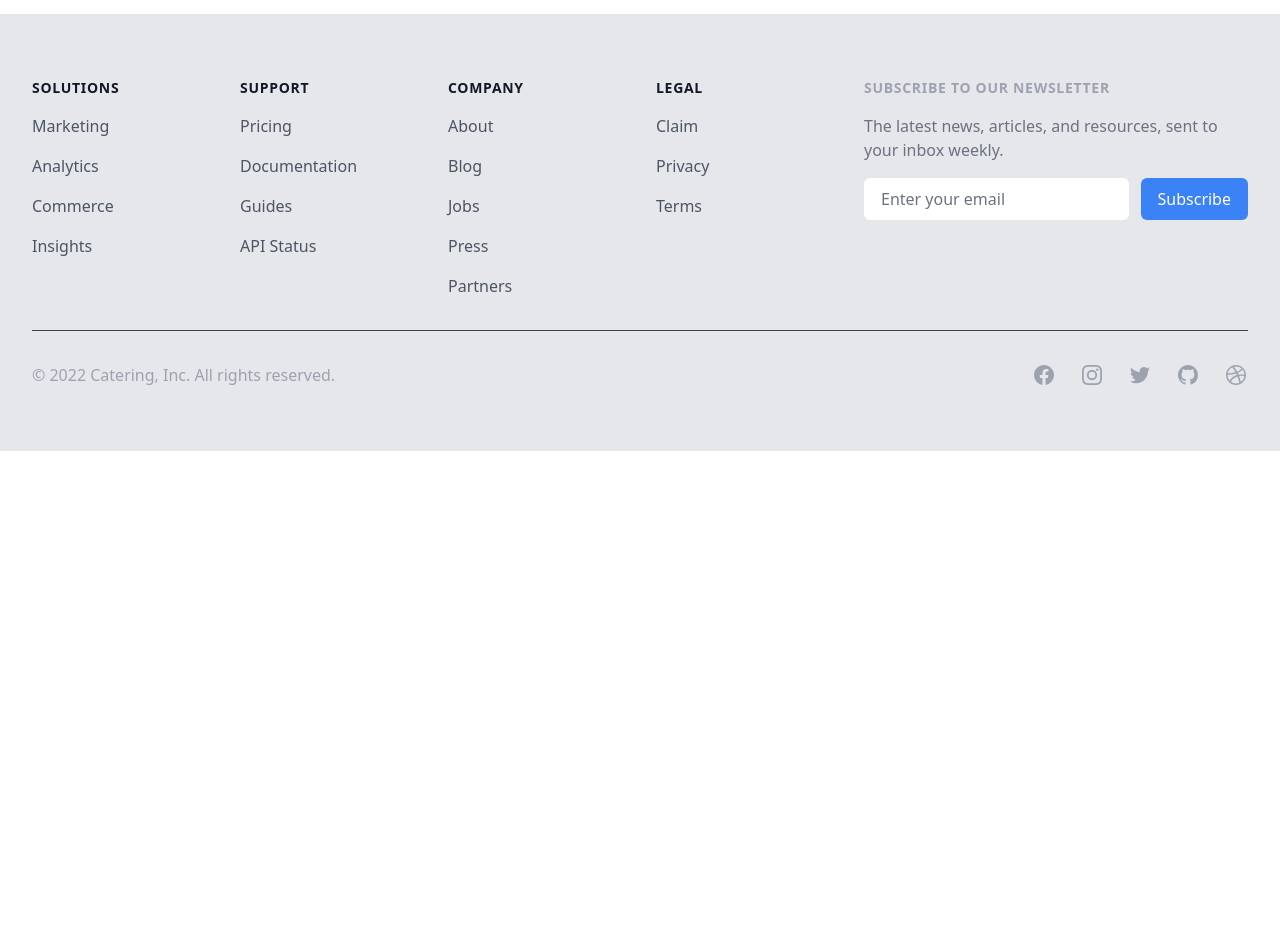
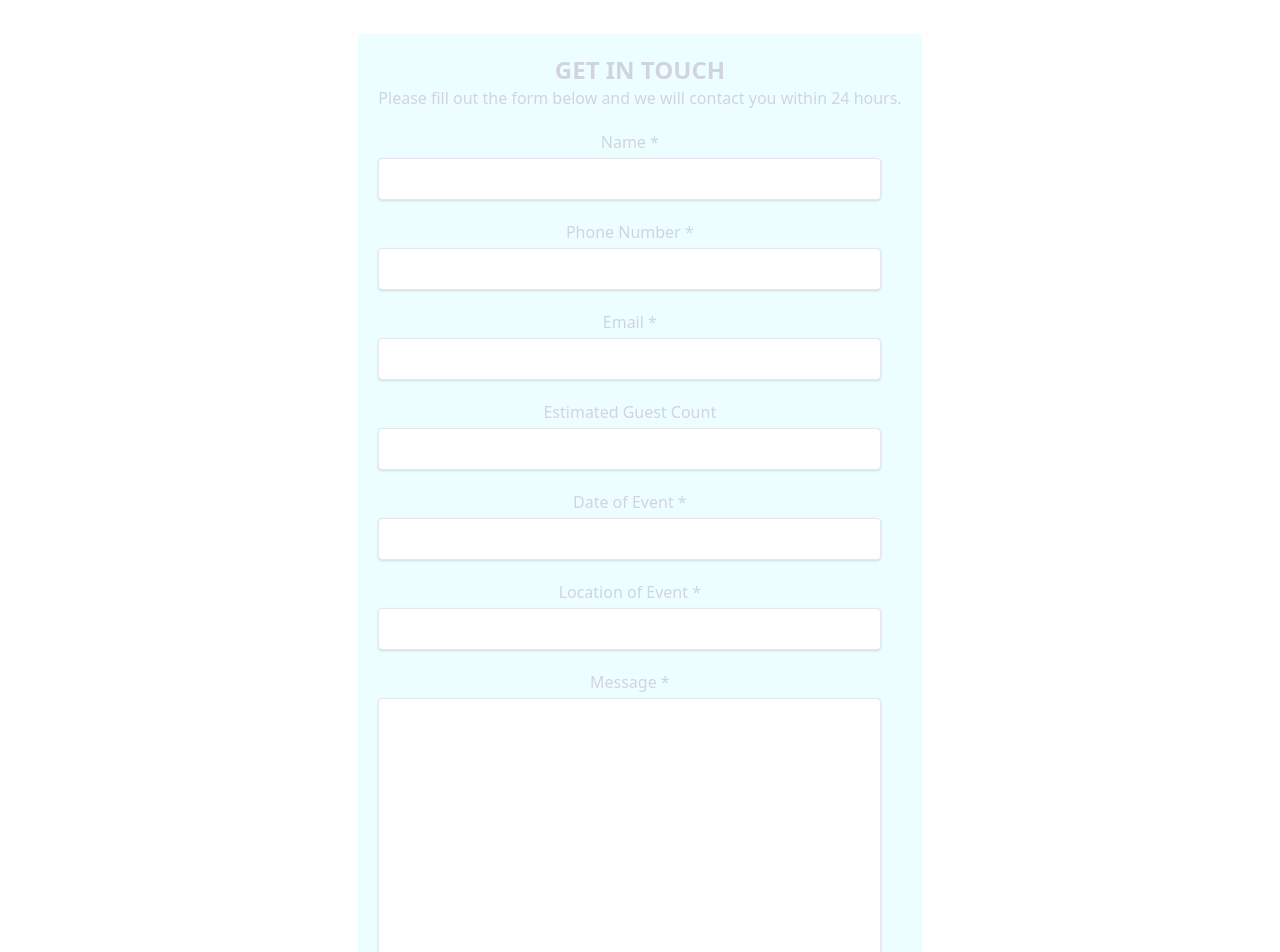
Before and after one commit to lorenzosyku/catering-app, a Next.js app: page / in a window 1280 px wide. Shown: the part 2660-3612 px from the top of the page. Before the commit the page ends 3111 px from the top, so only its background shows below. Built offline with nearby package versions, Linux system fonts and the light colour scheme.

Commit message:
added form frontend

```diff
--- /dev/null
+++ b/components/Form.jsx
@@ -0,0 +1,151 @@
+import React from 'react'
+
+function Form() {
+  return (
+    <section className="max-w-3xl mx-auto p-5 m-5 bg-cyan-50 text-gray-300" id="contact">
+      <div className="mb-5">
+        <div>
+          <p className="font-semibold text-2xl">GET IN TOUCH</p>
+        </div>
+
+        <h2>Please fill out the form below and we will contact you within 24 hours.</h2>
+      </div>
+
+      <div className="sm:flex flex-grow">
+        <div>
+          <form
+            className="flex flex-col max-w-2xl mx-auto mb-10"
+            //onSubmit={submitForm}
+          >
+            <fieldset>
+              <div className="mb-5">
+                <label htmlFor="contactName">
+                  Name <span className="required">*</span>
+                </label>
+                <input
+                  className="shadow border rounded py-2 px-3 form-input mt-1 block w-full ring-cyan-400 outline-none focus:ring"
+                  type="text"
+                  defaultValue=""
+                  //value={name}
+                  size="35"
+                  // id="contactName"
+                  // name="contactName"
+                  // onChange={(e) => setName(e.target.value)}
+                />
+              </div>
+
+              <div className="mb-5">
+                <label htmlFor="contactName">
+                  Phone Number <span className="required">*</span>
+                </label>
+                <input
+                  className="shadow border rounded py-2 px-3 form-input mt-1 block w-full ring-cyan-400 outline-none focus:ring"
+                  type="text"
+                  defaultValue=""
+                  //value={name}
+                  size="35"
+                  // id="contactName"
+                  // name="contactName"
+                  // onChange={(e) => setName(e.target.value)}
+                />
+              </div>
+
+              <div className="mb-5">
+                <label htmlFor="contactEmail">
+                  Email <span className="required">*</span>
+                </label>
+                <input
+                  className="shadow border rounded py-2 px-3 form-input mt-1 block w-full ring-cyan-400 outline-none focus:ring"
+                  type="text"
+                  defaultValue=""
+                  //value={email}
+                  size="35"
+                  // id="contactEmail"
+                  // name="contactEmail"
+                  // onChange={(e) => setEmail(e.target.value)}
+                />
+              </div>
+
+              <div className="mb-5">
+                <label htmlFor="contactSubject">Estimated Guest Count</label>
+                <input
+                  className="shadow border rounded py-2 px-3 form-input mt-1 block w-full ring-cyan-400 outline-none focus:ring"
+                  type="text"
+                  defaultValue=""
+                  // value={subject}
+                  size="35"
+                  // id="contactSubject"
+                  // name="contactSubject"
+                  // onChange={(e) => setSubject(e.target.value)}
+                />
+              </div>
+
+              <div className="mb-5">
+                <label htmlFor="contactName">
+                  Date of Event <span className="required">*</span>
+                </label>
+                <input
+                  className="shadow border rounded py-2 px-3 form-input mt-1 block w-full ring-cyan-400 outline-none focus:ring"
+                  type="text"
+                  defaultValue=""
+                  //value={name}
+                  size="35"
+                  // id="contactName"
+                  // name="contactName"
+                  // onChange={(e) => setName(e.target.value)}
+                />
+              </div>
+
+              <div className="mb-5">
+                <label htmlFor="contactName">
+                  Location of Event <span className="required">*</span>
+                </label>
+                <input
+                  className="shadow border rounded py-2 px-3 form-input mt-1 block w-full ring-cyan-400 outline-none focus:ring"
+                  type="text"
+                  defaultValue=""
+                  //value={name}
+                  size="35"
+                  // id="contactName"
+                  // name="contactName"
+                  // onChange={(e) => setName(e.target.value)}
+                />
+              </div>
+
+              <div className="mb-5">
+                <label htmlFor="contactMessage">
+                  Message <span className="required">*</span>
+                </label>
+                <textarea
+                  className="shadow border rounded py-2 px-3 form-input mt-1 block w-full ring-cyan-400 outline-none focus:ring"
+                  cols="50"
+                  rows="15"
+                  //value={message}
+                  // onChange={(e) => setMessage(e.target.value)}
+                  // id="contactMessage"
+                  // name="contactMessage"
+                ></textarea>
+              </div>
+
+              <div>
+                <button
+                  //onClick={submitForm}
+                  type="submit"
+                  className="bg-cyan-700 hover:bg-cyan-600 focus:shadow-outline focus:outline-none text-white font-bold py-2 px-4 rounded cursor-pointer mt-5"
+                >
+                  Submit
+                </button>
+              </div>
+            </fieldset>
+          </form>
+
+
+        </div>
+
+
+      </div>
+    </section>
+  )
+}
+
+export default Form
--- a/pages/index.tsx
+++ b/pages/index.tsx
@@ -6,7 +6,7 @@ import Footer from "../components/Footer";
 import Banner from "../components/Banner";
 import Services from "../components/Services";
 import Testimonials from "../components/Testimonials";
-import Menus from "./Menus";
+import Form from "../components/Form";
 import AboutUs from "../components/AboutUs"
 
 const Home: NextPage = () => {
@@ -22,6 +22,7 @@ const Home: NextPage = () => {
         <Testimonials />
         <AboutUs />
         <Services />
+        <Form />
       </main>
 
       <Footer />
```
